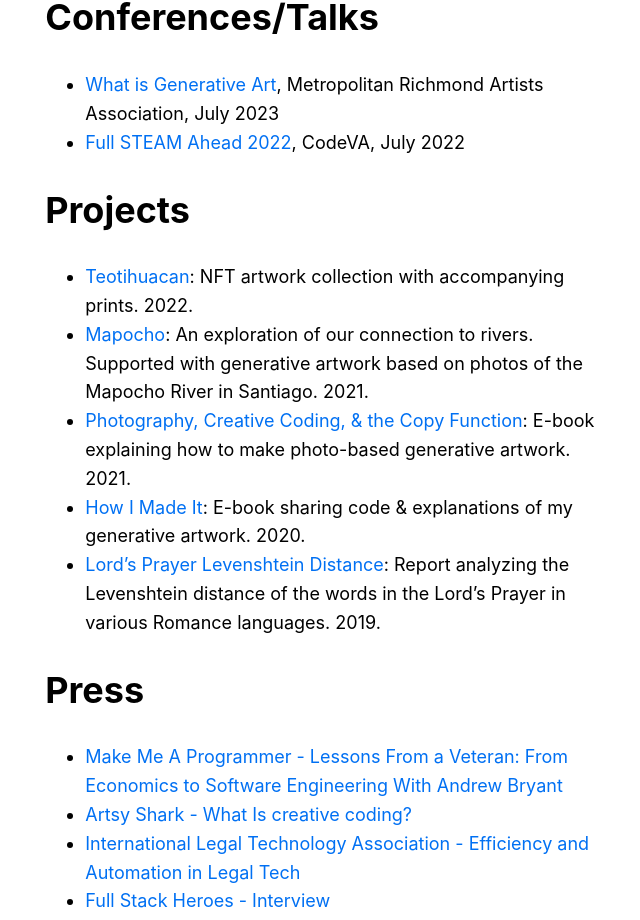
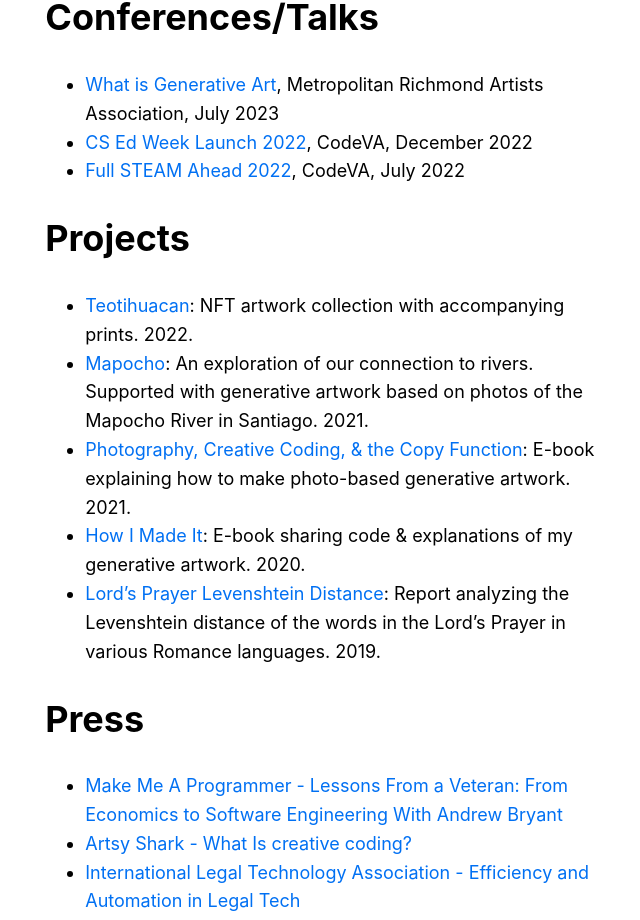
Before and after one commit to apbryant/website, a Next.js app: page /cv in a window 1280 px wide. Shown: the part 2577-3497 px from the top of the page, without its empty margins (308-948 px from the left). Built offline with nearby package versions, Linux system fonts and the light colour scheme.

Commit message:
update cv

```diff
--- a/pages/cv.js
+++ b/pages/cv.js
@@ -62,6 +62,7 @@ export default function CV() {
   <h1>Conferences/Talks</h1>
   <ul>
   <li><a href="https://metrorichmondart.org/upcoming-event-february-11-2023-andrew-bryant-generative-art/">What is Generative Art</a>, Metropolitan Richmond Artists Association, July 2023</li>
+  <li><a href="https://www.codevirginia.org/event/computer-science-education-week-2022/">CS Ed Week Launch 2022</a>, CodeVA, December 2022</li>
     <li><a href="https://www.codevirginia.org/event/full-steam-ahead-2022/">Full STEAM Ahead 2022</a>, CodeVA, July 2022</li>
   </ul>
 	<h1>Projects</h1>
```
